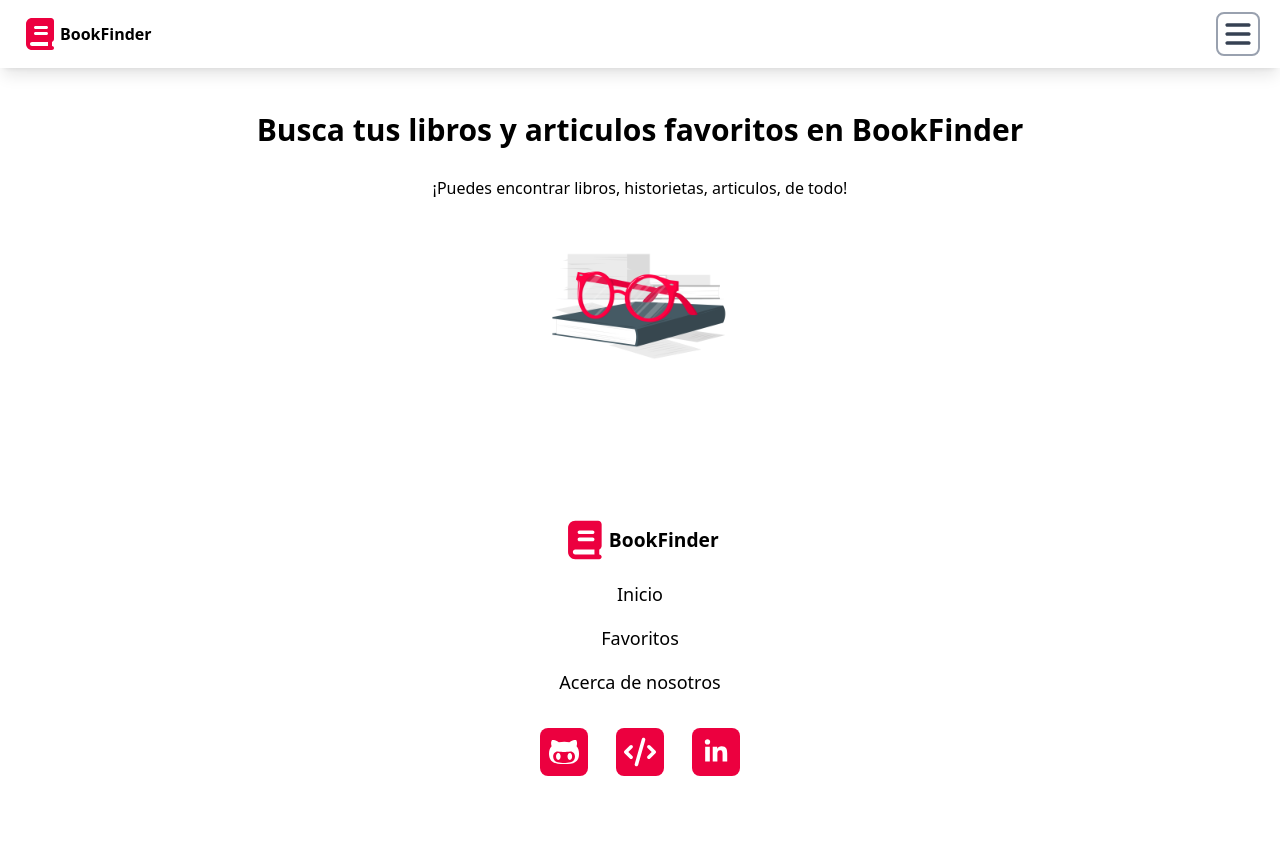
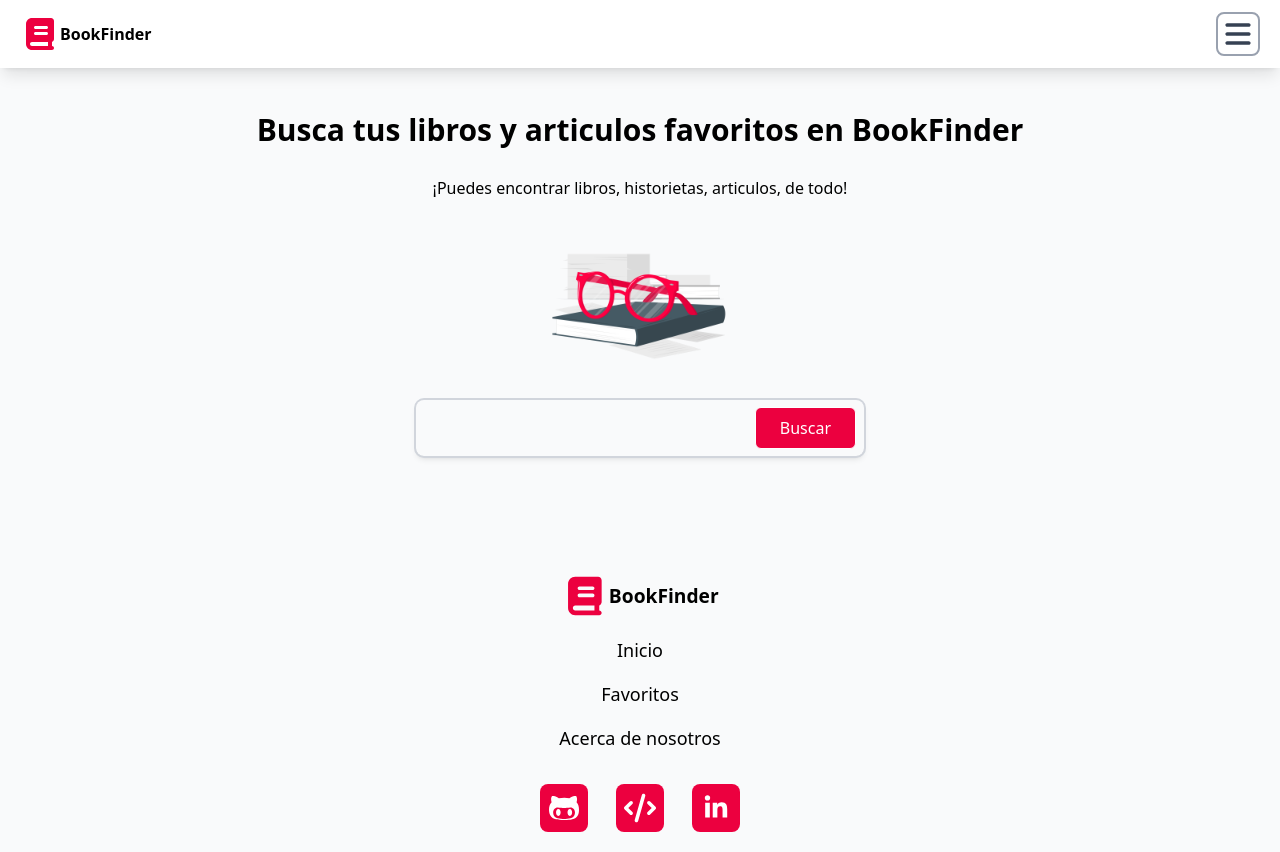
Before and after one commit to Ledtius/BookFinder, a React (Vite) app: page / in a window 1280 px wide. Before the commit the page ends 800 px from the top, so only its background shows below. Built offline with nearby package versions, Linux system fonts and the light colour scheme.

Commit message:
Finished the Form component and fixed the size in the Home component and the color in the nav of the Footer

```diff
--- /dev/null
+++ b/src/components/books/BookList.jsx
@@ -0,0 +1,8 @@
+const BookList = () => {
+  return (
+    <>
+      <img src="/src/assets/image/emptySearch.png" alt="no-search" />
+    </>
+  );
+};
+export default BookList;
--- /dev/null
+++ b/src/components/common/Form.jsx
@@ -0,0 +1,22 @@
+const Form = () => {
+  return (
+    <>
+      <form
+        className="flex items-center justify-center relative w-full max-w-md"
+        onSubmit={(e) => {
+          e.preventDefault();
+        }}
+      >
+        <input
+          type="text"
+          className=" shadow-md p-4 rounded-lg w-full ring-2 ring-gray-300  focus:outline focus:outline-rose-500 min-w-60 pr-26"
+        />
+        <button className="absolute bg-rose-600 pl-6 pr-6 pt-2 pb-2 rounded-md border-1 text-white right-2 cursor-pointer transition-colors duration-200 ease-in hover:bg-white hover:text-rose-500 hover:border-rose-500">
+          Buscar
+        </button>
+      </form>
+    </>
+  );
+};
+
+export default Form;
--- /dev/null
+++ b/src/components/common/Hero.jsx
@@ -0,0 +1,25 @@
+const Hero = () => {
+  return (
+    <>
+      <figure className="flex items-center mt-[107.2px] min-w-60 max-w-[1440]">
+        <div className="flex flex-col items-center">
+          <article className="flex flex-col gap-6">
+            <h2 className="font-bold text-3xl/normal text-center">
+              Busca tus libros y articulos favoritos en BookFinder
+            </h2>
+            <span className="text-center">
+              ¡Puedes encontrar libros, historietas, articulos, de todo!
+            </span>
+          </article>
+
+          <img
+            className="size-50"
+            src="/src/assets/image/hero.png"
+            alt="book-and-glasses"
+          />
+        </div>
+      </figure>
+    </>
+  );
+};
+export default Hero;
--- a/src/components/layout/Footer.jsx
+++ b/src/components/layout/Footer.jsx
@@ -17,7 +17,7 @@ const Footer = () => {
               <h2 className="font-bold">BookFinder</h2>
             </Link>
           </figure>
-          <nav className="flex flex-col justify-center items-center gap-8   p-5  w-full bg-white">
+          <nav className="flex flex-col justify-center items-center gap-8   p-5  w-full ">
             <ul className="flex items-center flex-col gap-4 text-lg">
               <li className="hover-nav-link">
                 <Link to={"/"}>Inicio</Link>
--- a/src/components/layout/Layout.jsx
+++ b/src/components/layout/Layout.jsx
@@ -5,7 +5,7 @@ import { Outlet } from "react-router";
 const Layout = () => {
   return (
     <>
-      <div className="flex flex-col items-center justify-between h-full  w-full">
+      <div className="flex flex-col items-center justify-between h-full  w-full bg-gray-50">
         <Header />
         <main className="flex justify-center">
           <div className="max-w-[1440px] w-full pr-10 pl-10">
--- a/src/components/pages/Home.jsx
+++ b/src/components/pages/Home.jsx
@@ -1,24 +1,12 @@
+import Hero from "../common/Hero.jsx";
+import Form from "../common/Form.jsx";
 const Home = () => {
   return (
     <>
-      <figure className="mt-[107.2px]">
-        <div className="flex flex-col items-center">
-          <article className="flex flex-col gap-6">
-            <h2 className="font-bold text-3xl/normal text-center">
-              Busca tus libros y articulos favoritos en BookFinder
-            </h2>
-            <span className="text-center">
-              ¡Puedes encontrar libros, historietas, articulos, de todo!
-            </span>
-          </article>
-
-          <img
-            className="size-50"
-            src="/src/assets/image/hero.png"
-            alt="book-and-glasses"
-          />
-        </div>
-      </figure>
+      <section className="flex items-center flex-col">
+        <Hero />
+        <Form />
+      </section>
     </>
   );
 };
```
